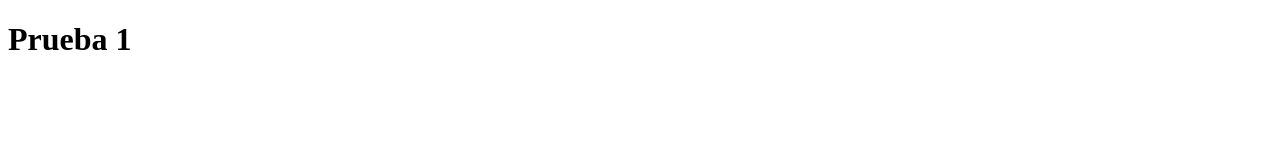
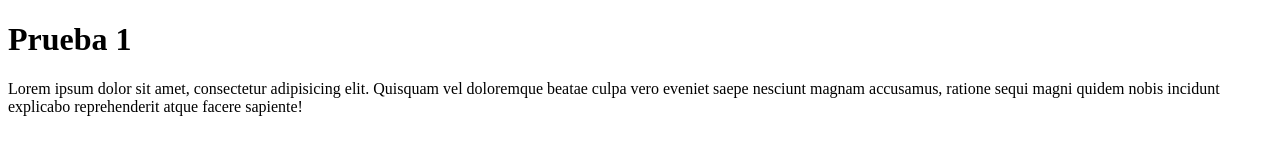
Before and after one commit to diegodiazd10/prueba1, a plain HTML site: page index.html in a window 1280 px wide. Drawn offline with Linux system fonts and the light colour scheme.

Commit message:
Cambios2

```diff
--- a/index.html
+++ b/index.html
@@ -9,7 +9,7 @@
 </head>
 <body>
     <h1>Prueba 1</h1>
-
+    <p>Lorem ipsum dolor sit amet, consectetur adipisicing elit. Quisquam vel doloremque beatae culpa vero eveniet saepe nesciunt magnam accusamus, ratione sequi magni quidem nobis incidunt explicabo reprehenderit atque facere sapiente!</p>
     <script src="./assets/js/script.js"></script>
 </body>
 </html>
```
Also changed, not shown: assets/css/style.css (line endings or trailing spaces).
